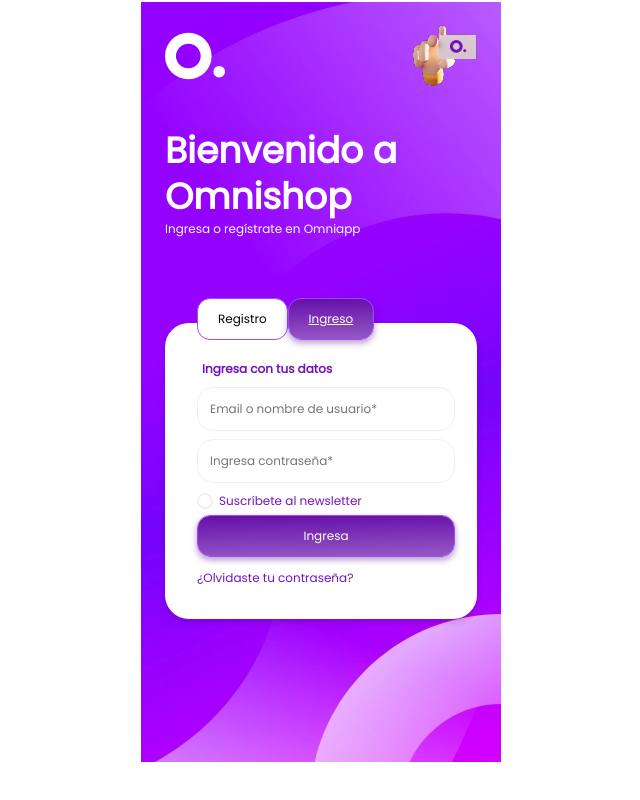
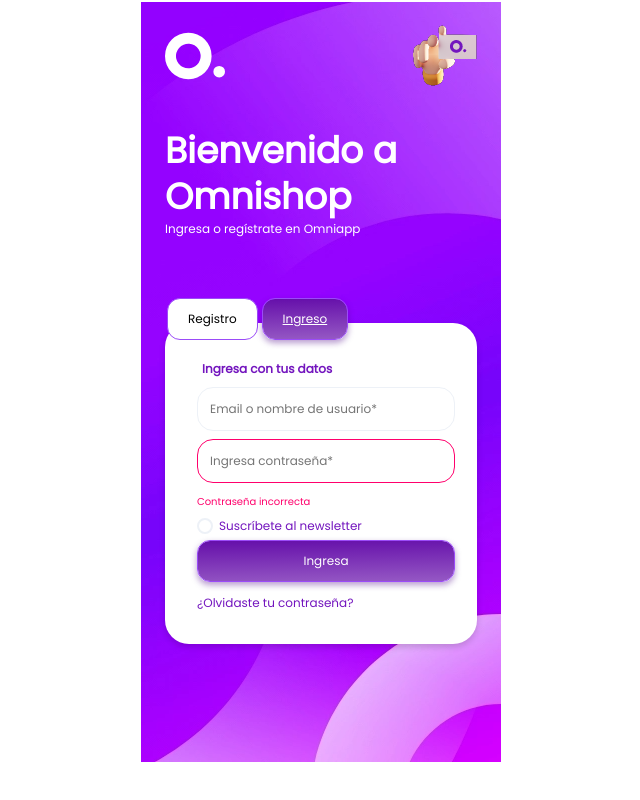
Before and after one commit to napandalesr/tes_omni_pro, a React (Create React App) app: page / in a window 1280 px wide. Both pictures are taken after typing "name@example.com", "Sample123" into the empty fields and a click on the button "Ingresa". Shown: the whole page, without its empty margins (319-959 px from the left). Built offline with nearby package versions, Linux system fonts and the light colour scheme; no server answers.

Commit message:
feat: hotfix/validations se ajustan los errores de autenticación

```diff
--- a/src/Representation/Components/Input/index.tsx
+++ b/src/Representation/Components/Input/index.tsx
@@ -8,16 +8,15 @@
   eventValidate?: any
   name: string
   errors?: any
-  alias: string
+  error?: boolean
 }
 
-const Input: React.FC<props> = ({ type, placeholder, eventValidate, name, errors, alias }) => {
+const Input: React.FC<props> = ({ type, placeholder, eventValidate, name, errors, error }) => {
   return <>
   <input
   type={type}
   placeholder={placeholder}
-  {...eventValidate} className={errors[name] ? "inputError" : ""}/>
-  {errors[name] && <p className="text-error">El Campo {alias} es requerido.</p>}
+  {...eventValidate} className={errors[name] || error ? "inputError" : ""}/>
   </>;
 };
 
--- a/src/Representation/Components/Input/styles.less
+++ b/src/Representation/Components/Input/styles.less
@@ -3,8 +3,3 @@
 .inputError {
   border: 1px solid @color-error !important;
 }
-
-.text-error {
-  color: @color-error;
-  margin: 0;
-}
--- a/src/Representation/Containers/FormLogin/index.tsx
+++ b/src/Representation/Containers/FormLogin/index.tsx
@@ -10,9 +10,18 @@
 interface props {
   loadingShow: () => void
   loadingHide: () => void
+  loginErrorShow: () => void
+  loginErrorHide: () => void
+  loginError: boolean
 }
 
-const FormLogin: React.FC<props> = ({ loadingShow, loadingHide }) => {
+const FormLogin: React.FC<props> = ({
+  loadingShow,
+  loadingHide,
+  loginErrorShow,
+  loginErrorHide,
+  loginError
+}) => {
   const [desableForm, setDesableForm] = React.useState(false);
   React.useEffect(() => {
     changeBrackground('bg1');
@@ -26,22 +35,24 @@
   } = useForm();
 
   const Submit = async (data: any): Promise<void> => {
+    loginErrorHide();
     setDesableForm(true);
     loadingShow();
     const authController = new AuthController();
     try {
       const response = await authController.auth(data.email, data.password);
       if ([200, 201, 202, 203, 204].includes(response.status)) {
-        console.log("Ok");
+        location.reload();
       }
+      reset({
+        email: "",
+        password: ""
+      });
     } catch (error) {
       console.log(error);
+      loginErrorShow();
       loadingHide();
     }
-    reset({
-      email: "",
-      password: ""
-    });
     setDesableForm(false);
     loadingHide();
   };
@@ -55,23 +66,22 @@
       placeholder="Email o nombre de usuario*"
       eventValidate={{ ...register('email', { required: true }) }}
       name="email"
-      errors={errors}
-      alias="Email o nombre de usuario"/>
+      errors={errors}/>
     <Input
       type="password"
       placeholder="Ingresa contraseña*"
       eventValidate={{ ...register('password', { required: true }) }}
       name="password"
       errors={errors}
-      alias="Contraseña"/>
+      error={loginError}/>
+    {loginError && <span className="text-error">Contraseña incorrecta</span>}
     <span className="containerLogin__newsletter">
       <Input
         type="radio"
         placeholder=""
         eventValidate={{ ...register('radio') }}
         name="subscribe"
-        errors={errors}
-        alias=""/>
+        errors={errors}/>
       <span className="containerLogin__newsletter__text">Suscríbete al newsletter</span>
     </span>
     <Button
--- a/src/Representation/Containers/FormRegister/index.tsx
+++ b/src/Representation/Containers/FormRegister/index.tsx
@@ -21,6 +21,7 @@
   registerSuccesHide
 }) => {
   const [desableForm, setDesableForm] = React.useState(false);
+  const [loginError, setLoginError] = React.useState(false);
   React.useEffect(() => {
     changeBrackground('bg2');
   });
@@ -29,6 +30,20 @@
     handleSubmit,
     formState: { errors }
   } = useForm();
+
+  React.useEffect(() => {
+    const error: any = errors;
+    console.log(error.name);
+    if (error.name !== undefined) {
+      if (
+        error.name.message === "" ||
+        error.lastName.message === "" ||
+        error.email.message === "" ||
+        error.password.message === "") {
+        setLoginError(true);
+      }
+    }
+  }, [errors]);
 
   const save = async (data: any): Promise<void> => {
     setDesableForm(true);
@@ -65,29 +80,26 @@
       type="text"
       placeholder="Nombre*"
       eventValidate={{ ...register('name', { required: true }) }}
-      errors={errors} name="name"
-      alias="Nombre"/>
+      errors={errors} name="name"/>
     <Input
       type="text"
       placeholder="Apellido*"
       name="lastName"
       eventValidate={{ ...register('lastName', { required: true }) }}
-      errors={errors}
-    alias="Apellido*"/>
+      errors={errors}/>
     <Input
       type="text"
       placeholder="E-mail*"
       name="email"
       eventValidate={{ ...register('email', { required: true }) }}
-      errors={errors}
-      alias="E-mail"/>
+      errors={errors}/>
     <Input
       type="password"
       placeholder="Contraseña*"
       name="password"
       eventValidate={{ ...register('password', { required: true }) }}
-      errors={errors}
-      alias="Contraseña"/>
+      errors={errors}/>
+      {loginError && <span className="text-error">Por favor, diligencia los campos marcados</span>}
     <Button
        event={() => {}}
       text="Regístrate"
--- a/src/Representation/Pages/Login/index.tsx
+++ b/src/Representation/Pages/Login/index.tsx
@@ -19,6 +19,7 @@
   form: "auth" | "register"
   loading: boolean
   registerSucces: boolean
+  loginError: boolean
 }
 
 export default class Login extends React.Component<PropsType, State> {
@@ -27,7 +28,8 @@
     this.state = {
       form: "auth",
       loading: false,
-      registerSucces: false
+      registerSucces: false,
+      loginError: false
     };
   }
 
@@ -61,6 +63,18 @@
     });
   };
 
+  loginErrorShow = (): void => {
+    this.setState({
+      loginError: true
+    });
+  };
+
+  loginErrorHide = (): void => {
+    this.setState({
+      loginError: false
+    });
+  };
+
   render (): React.ReactNode {
     return <>
     {
@@ -84,7 +98,12 @@
                 clase={ this.state.form === "auth" ? classCss.primary + " underline" : classCss.secundary}/>
               </div>
               { this.state.form === "auth"
-                ? <FormLogin loadingHide={this.loadingHide} loadingShow={this.loadingShow}/>
+                ? <FormLogin
+                    loadingHide={this.loadingHide}
+                    loadingShow={this.loadingShow}
+                    loginErrorShow={this.loginErrorShow}
+                    loginErrorHide={this.loginErrorHide}
+                    loginError={this.state.loginError}/>
                 : <FormRegister
                     loadingHide={this.loadingHide}
                     loadingShow={this.loadingShow}
--- a/src/Representation/Pages/Login/styles.less
+++ b/src/Representation/Pages/Login/styles.less
@@ -12,6 +12,10 @@
   &__buttons {
     position: absolute;
     top: -25px;
+    left: 0;
+    button {
+      margin: 0 2px;
+    }
   }
   &__title {
     color: @primary-color;
@@ -76,3 +80,9 @@
 .opacity {
   opacity: .5;
 }
+
+.text-error {
+  color: @color-error;
+  margin: 0;
+  font-size: 10px;
+}
```
